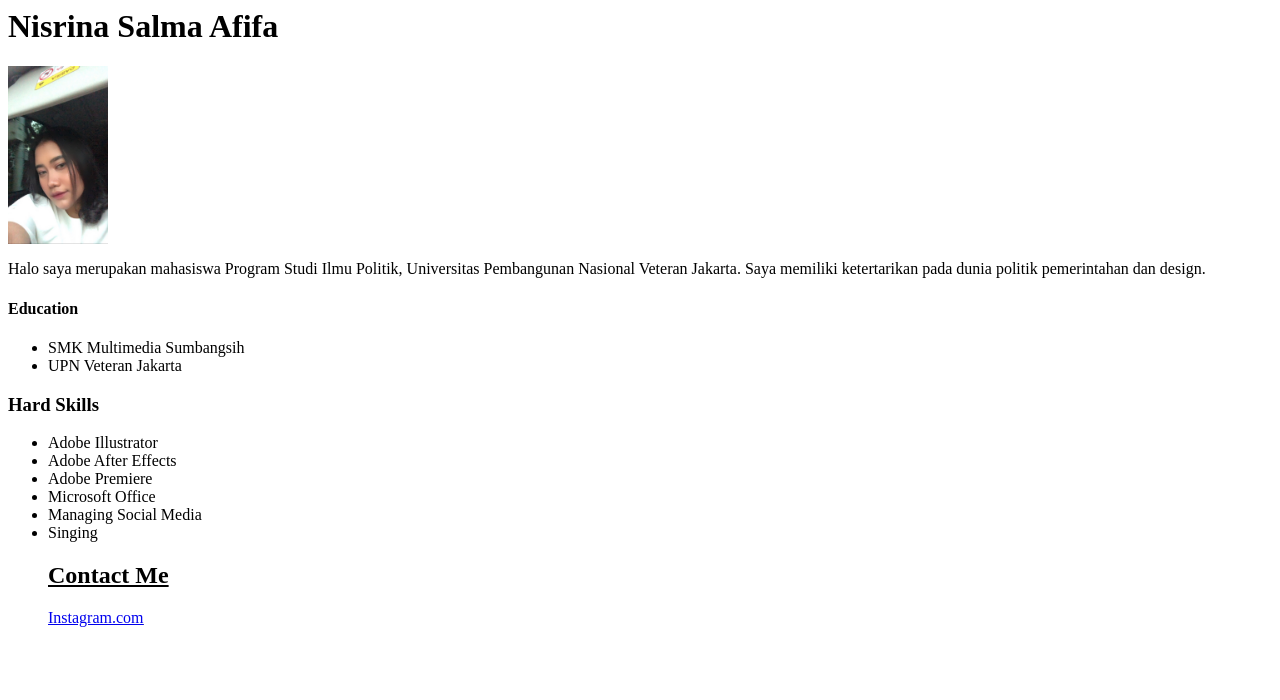
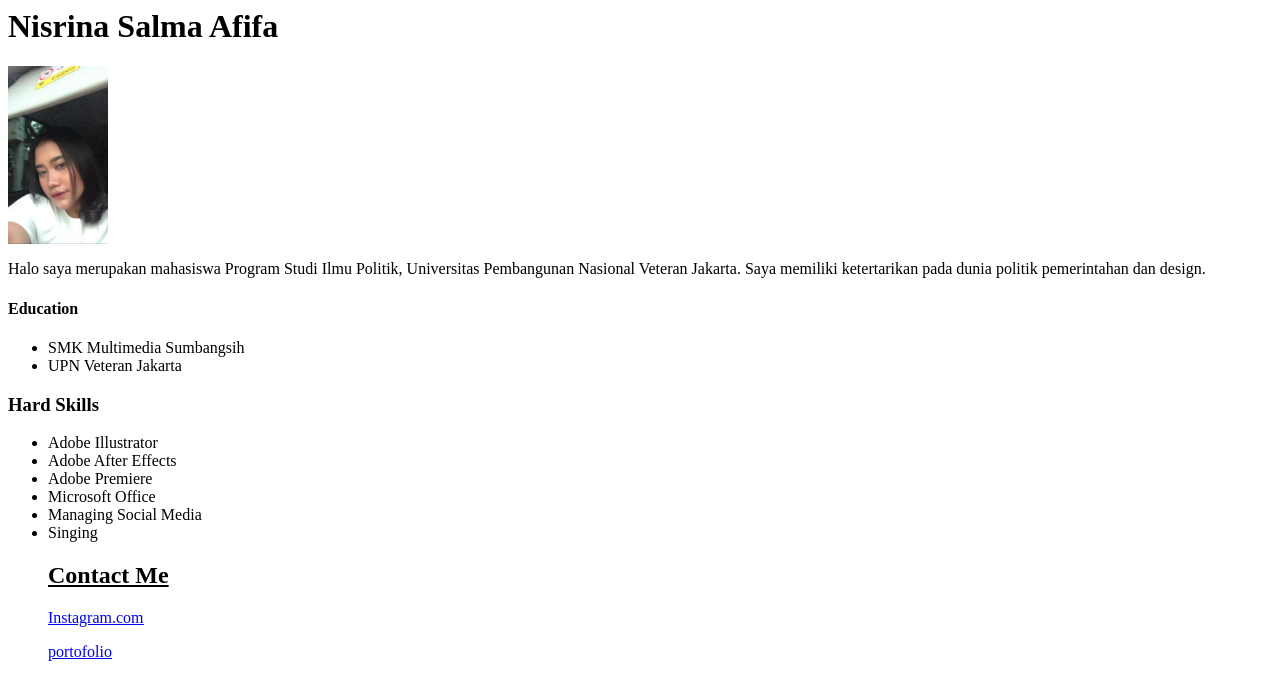
Before and after one commit to nsalmaafifa/web-basic-seal, a plain HTML site: page biodata.html in a window 1280 px wide. Drawn offline with Linux system fonts and the light colour scheme.

Commit message:
membuat portofolio

```diff
--- a/biodata.html
+++ b/biodata.html
@@ -19,7 +19,7 @@
         <u/l>
         <h2>Contact Me</h2>
         <p><a href="instagram.com/nsalmaafifa">Instagram.com</a></p>
-
+<p><a href="file:///Users/nsalmaafifa/Downloads/SEAL%20MSIB/html/portofolio.html">portofolio</a></p>
 
     </body>
 </html>
```
